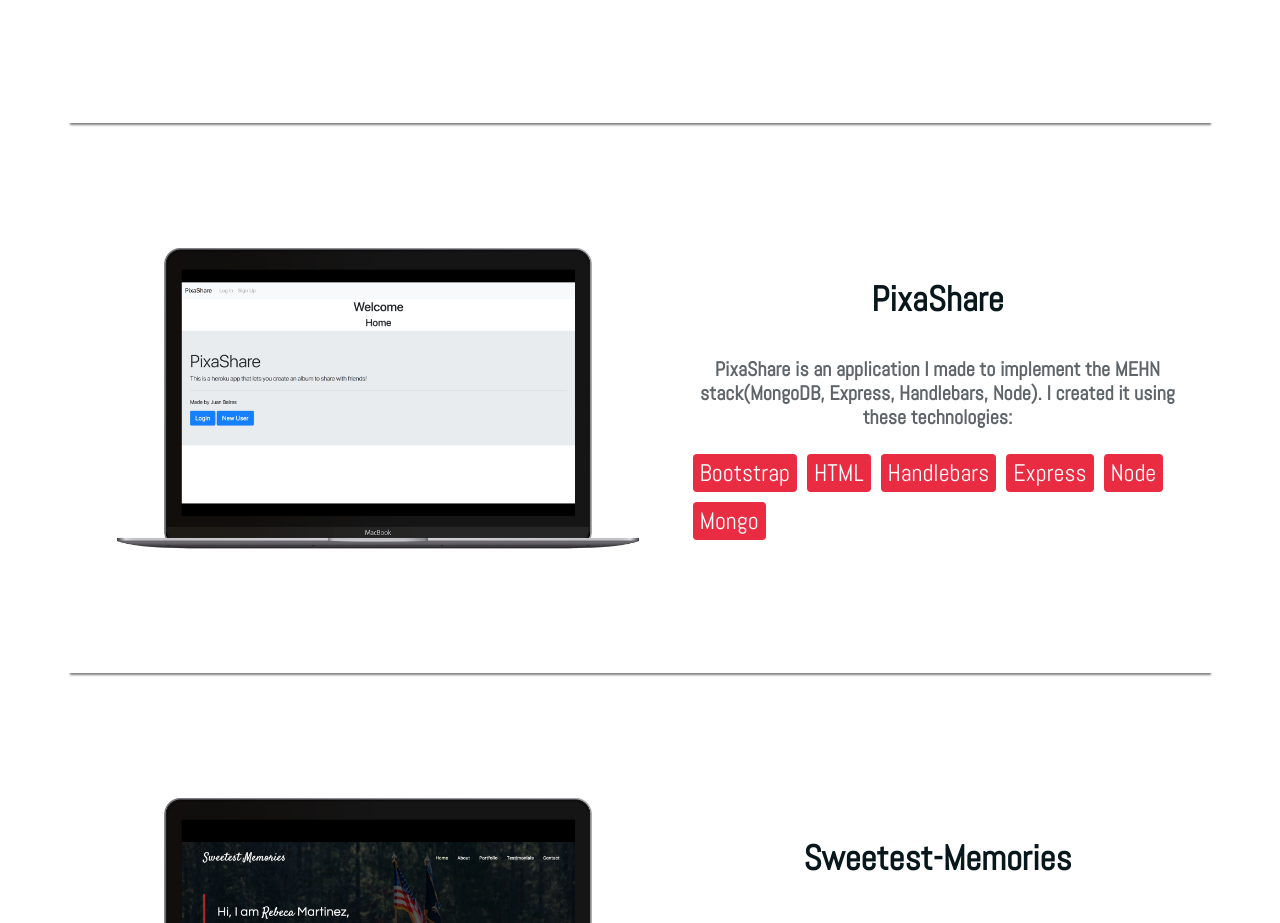
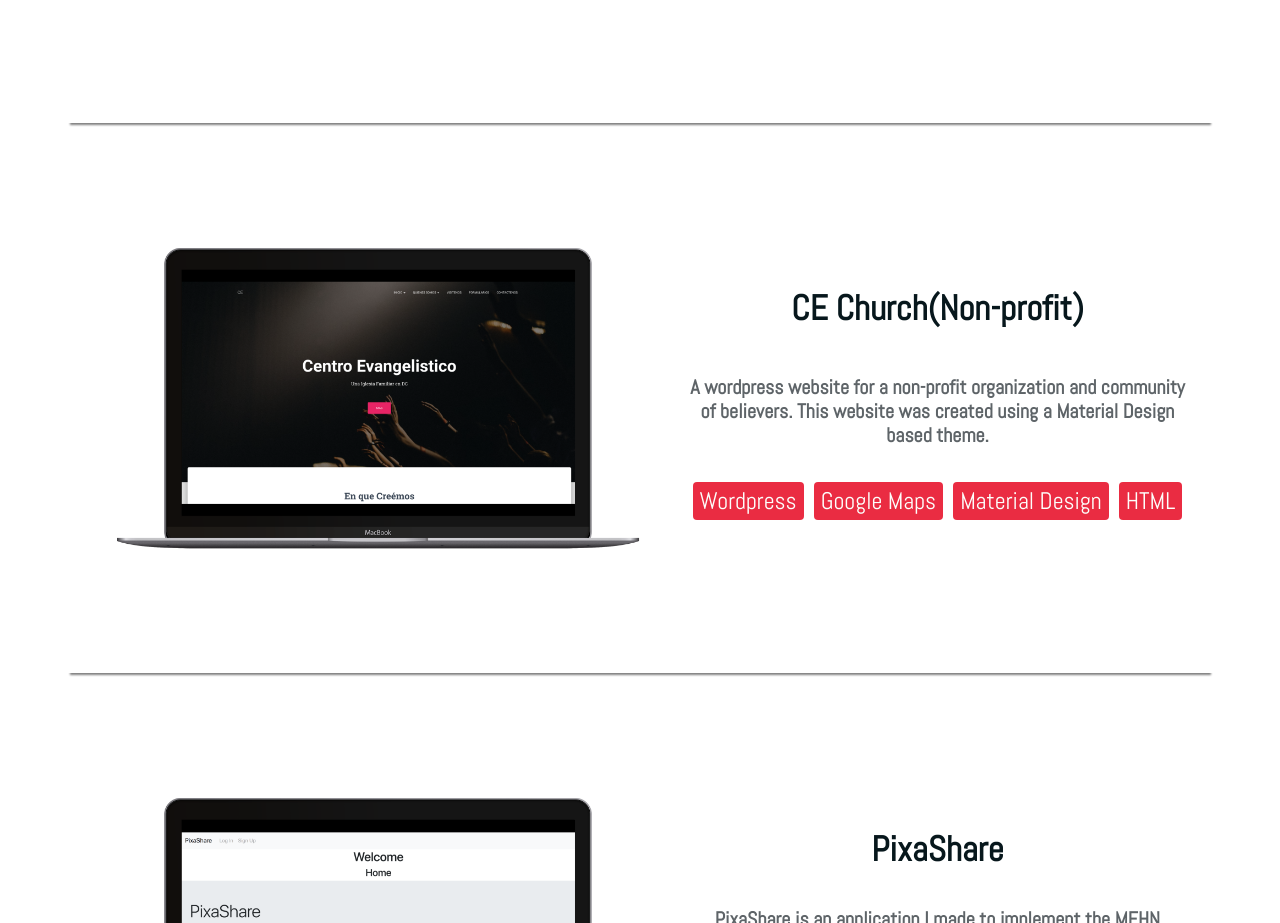
Before and after one commit to juancbaires/react-portfolio, a React (Create React App) app: page / in a window 1280 px wide. Shown: the part 1227-2150 px from the top of the page. Built offline with nearby package versions, Linux system fonts and the light colour scheme.

Commit message:
added a project to my portfolio and redeployed it to aws cloudfront

```diff
--- a/src/App.css
+++ b/src/App.css
@@ -423,6 +423,13 @@
   background-repeat: no-repeat;
 }
 
+.project--five {
+  background-image: url('./images/CE_MackbookFrame.png');
+  background-position: center;
+  background-size: contain;
+  background-repeat: no-repeat;
+}
+
 /**
  * contact button
  */
--- a/src/App.js
+++ b/src/App.js
@@ -61,6 +61,15 @@
               <p>My latest Project where I partnered with Luis Ortiz to create a React app that will solve the world problem risen by the question "where do you want to go eat?" Using geolocation, Zomatos and Yelp Fusion Api I present to you, Ateball.</p>
               <div className="project__buttons"><span>React</span><span>CSS</span><span>Mongo</span><span>Yelp</span>
                 <span>Node</span><span>Geolocation</span></div>
+            </div>
+          </div>
+          <div className="project">
+            <div className="project__image project--five"></div>
+            <div className="project__info">
+              <h1 className="project__title"><a rel="noopener noreferrer" target="_blank" href="http://centroevangelisticodc.org/">CE Church(Non-profit)</a></h1>
+              <p>A wordpress website for a non-profit organization and community of believers. This website was created using a Material Design based theme.</p>
+              <div className="project__buttons"><span>Wordpress</span><span>Google Maps</span><span>Material Design</span>
+                <span>HTML</span></div>
             </div>
           </div>
           <div className="project">
```
Also changed, not shown: src/images/CE_MackbookFrame.png (added).
